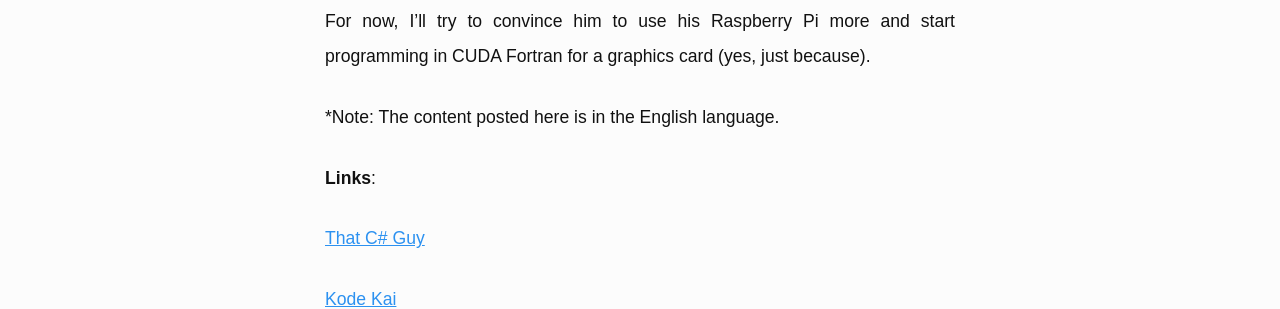
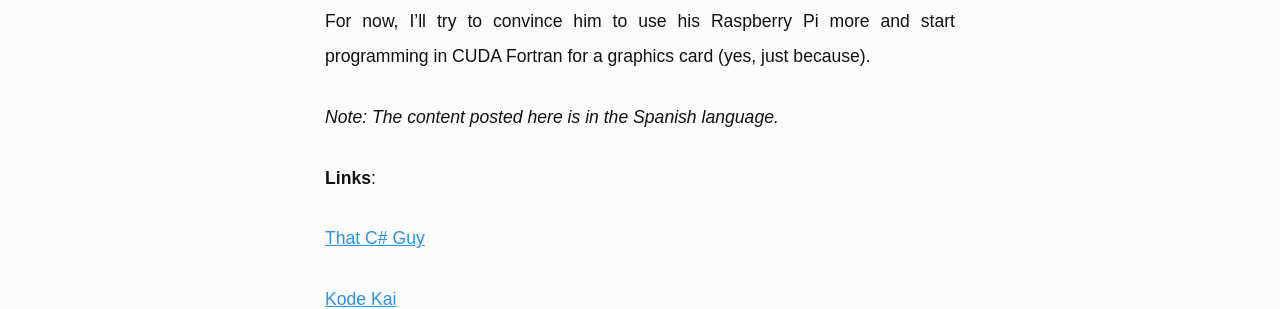
Before and after one commit to TOTON95/toton95.github.io, a Jekyll site: the page built from _posts/2021-09-15-community-and-more-conferences.md, in a window 1280 px wide and 900 px high, scrolled down 4450 px. Shown: the part 153-462 px from the top of the window. Built offline with Jekyll 4.4.1, drawn with Linux system fonts in a browser that asks for light colours; comment, search, counter and statistics services are not loaded; some of the changed text lies outside the part shown.

Commit message:
Correcciones

```diff
--- a/_posts/2021-09-15-community-and-more-conferences.md
+++ b/_posts/2021-09-15-community-and-more-conferences.md
@@ -25,7 +25,7 @@ Next I will talk about the three communities I belong to, there is no particular
 
 ### Self.dev (devinitely healthy)
 
-*Self.dev](https://devinitelyhealthy.com/),* as the name says (both new and old) is focused on self-development and work-life balance. This community is primarily made up of people from diverse fields, ranging from web and application development, data science, and trading to engineers, writers, and educators. Its members come from various parts of the world and it is constantly expanding.
+*[Self.dev](https://devinitelyhealthy.com/),* as the name says (both new and old) is focused on self-development and work-life balance. This community is primarily made up of people from diverse fields, ranging from web and application development, data science, and trading to engineers, writers, and educators. Its members come from various parts of the world and it is constantly expanding.
 
 
 Its main activities fall within the creation of educational content, sharing knowledge and motivation for personal development, providing a friendly environment of coexistence, and even help for some of the problems related to technology, however, it should be noted that this support comes directly from the members, and I suggest you ask if someone is available. One of the most important reasons is due to one of its features that I consider one of the most important, the co-working transmitted by Twitch channels created by its members.
@@ -74,7 +74,7 @@ I'm glad, to have ended up in such a community and will do what I can to help ke
 
 For now, I'll try to convince him to use his Raspberry Pi more and start programming in CUDA Fortran for a graphics card (yes, just because).
 
-*Note: The content posted here is in the English language.
+*Note: The content posted here is in the Spanish language.*
 
 **Links**:
 
@@ -104,7 +104,7 @@ We look forward to seeing you on *Saturday, September 18, 2021 at 1:00pm GMT-5,*
 
 Good amount of quality content is on the way.
 
-*Note: The content posted here is in the Spanish language.
+*Note: The content posted here is in the Spanish language.*
 
 **Links**:
 
```
Also changed, not shown: other parts of _posts/2021-09-15-community-and-more-conferences.md (+1 -1 lines), 4 other files.
